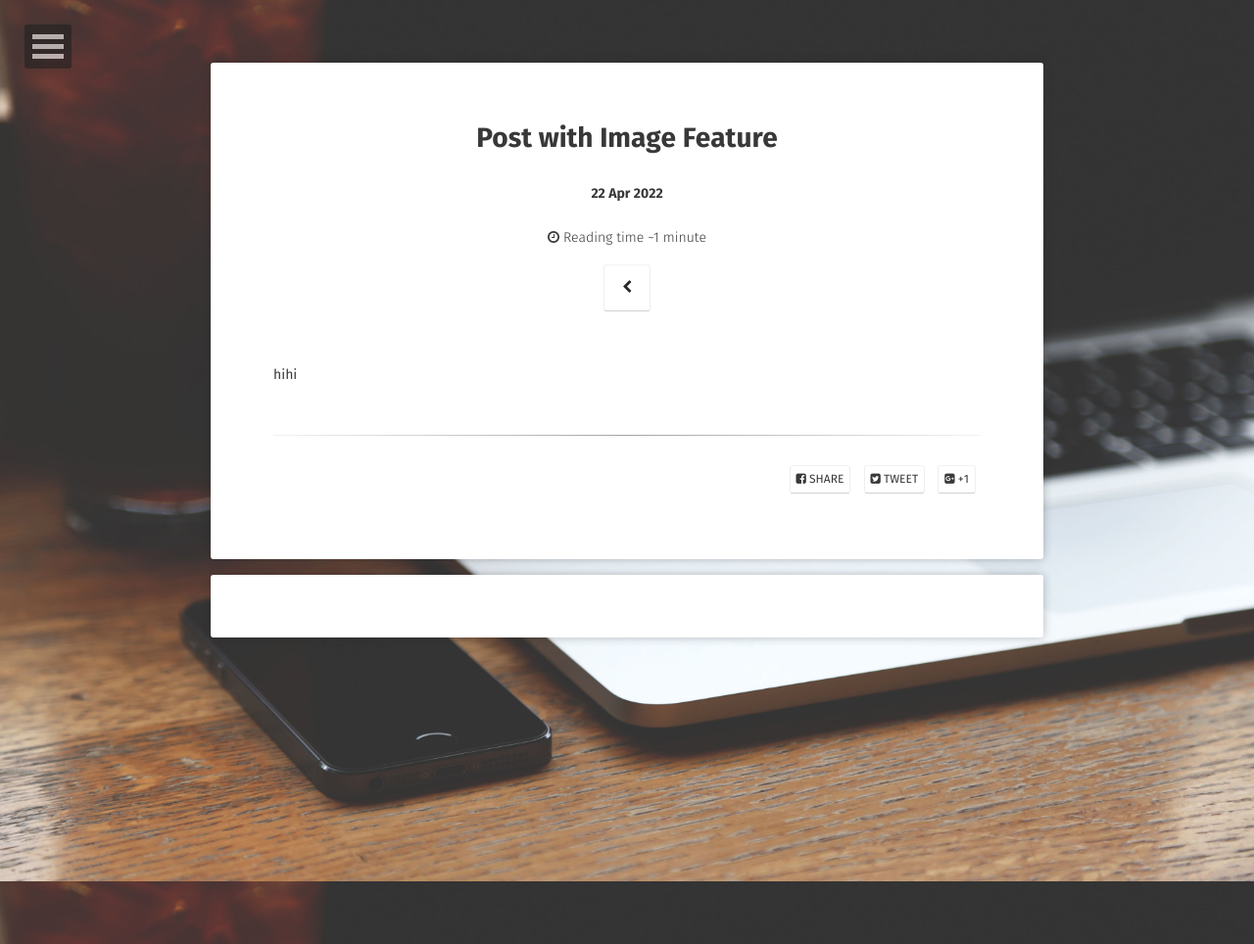
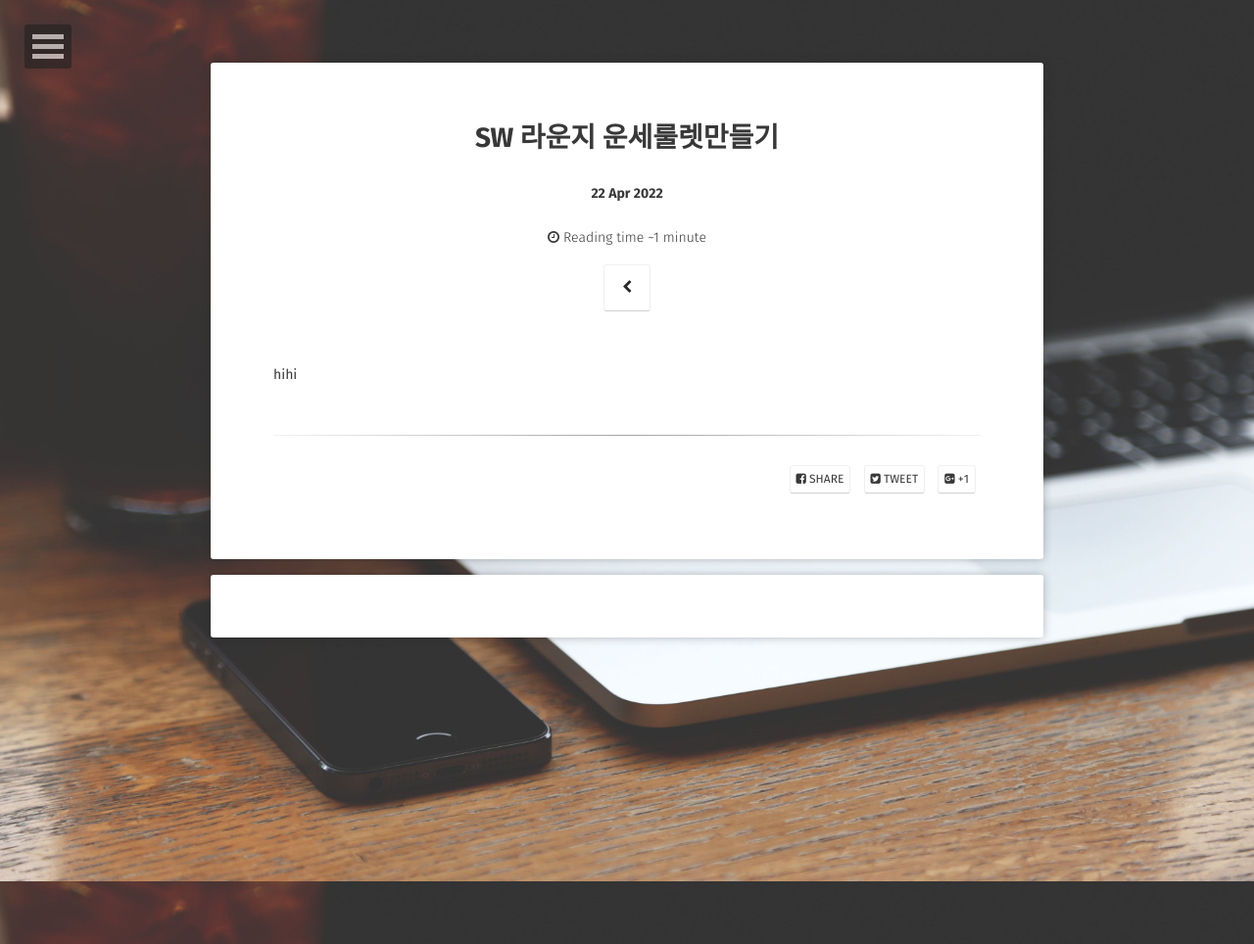
Before and after one commit to Blueblueteacher/Blueblueteacher.github.io, a Jekyll site: the page built from _posts/2022-04-14-first-post.md, in a window 1280 px wide. Shown: the whole page at 98% size. Built offline with Jekyll 4.4.1, drawn with Linux system fonts in a browser that asks for light colours; some web fonts are replaced; comment, search, counter and statistics services are not loaded.

Commit message:
추가20

```diff
--- a/_posts/2022-04-14-first-post.md
+++ b/_posts/2022-04-14-first-post.md
@@ -1,6 +1,6 @@
 ---
 layout: post
-title: "Post with Image Feature"
+title: "SW 라운지 운세룰렛만들기"
 date: 2022-04-22
 excerpt: "A ton of text to test readability with image feature."
 comments: true
```
